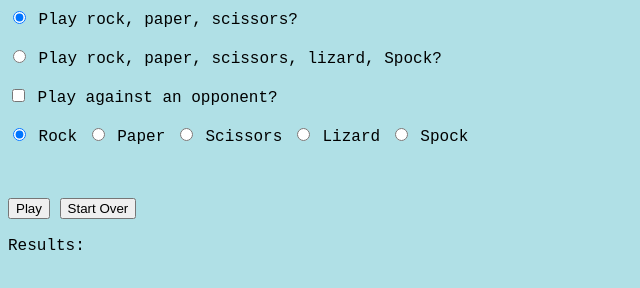
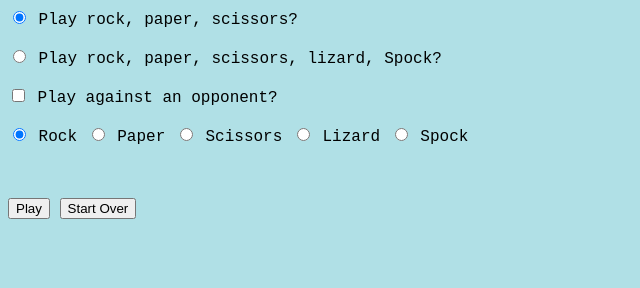
Before and after one commit to comp426-2023-spring/e02-AryaSharma19, a website: page public/index.html in a window 1280 px wide. Shown: the full height of the page, 0-640 px from the left. Drawn offline with Linux system fonts and the light colour scheme.

Commit message:
added results page

```diff
--- a/public/index.html
+++ b/public/index.html
@@ -36,8 +36,6 @@
             <br/><br/>
         <button type="button" id="play" onclick="playGame()">Play</button>
         <button type="button" id="startover" onclick="startOver()">Start Over</button>
-        <br/><br/>
-        <div id="results">Results: </div>
     <!-- Your interface markup goes here -->
     <!-- For interface examples, look in the `/examples/` directory in the root of your starter code repo. -->
 
```
Also changed, not shown: public/results.html (added).
